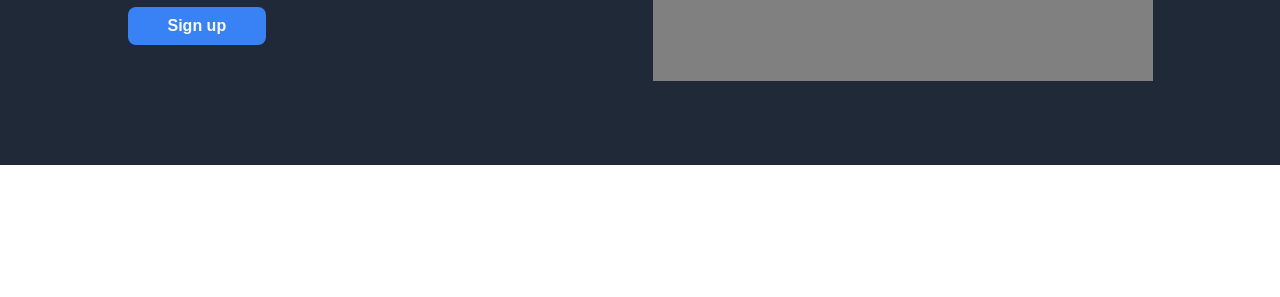
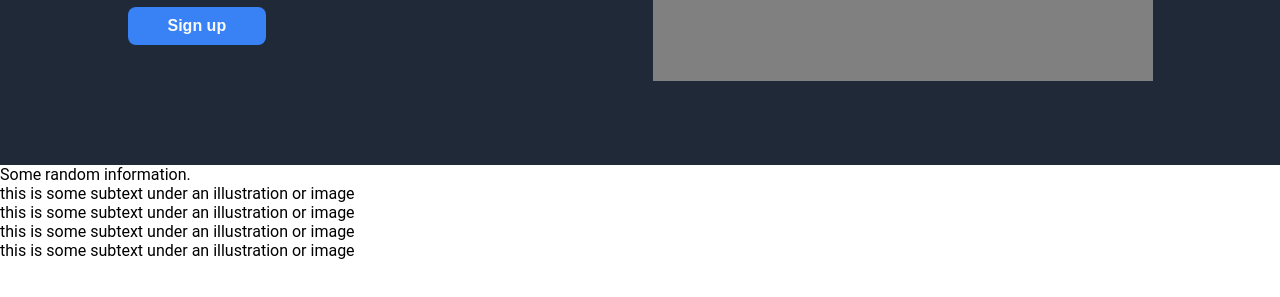
Before and after one commit to sakele/landing-page, a plain HTML site: page index.html in a window 1280 px wide. Shown: the part 329-626 px from the top of the page. Drawn offline with Linux system fonts and the light colour scheme.

Commit message:
Add divs for second main content section and wrote text for content cards

```diff
--- a/index.html
+++ b/index.html
@@ -34,7 +34,43 @@
             </div>
         </div>
         <div class="two">
+            <div class="title">
+                <p>Some random information.</p>
+            </div>
+            <div class="items">
+                <div class="item">
+                    <div class="card">
 
+                    </div>
+                    <div class="item-text">
+                        <p>this is some subtext under an illustration or image</p>
+                    </div>
+                </div>
+                <div class="item">
+                    <div class="card">
+
+                    </div>
+                    <div class="item-text">
+                        <p>this is some subtext under an illustration or image</p>
+                    </div>
+                </div>
+                <div class="item">
+                    <div class="card">
+
+                    </div>
+                    <div class="item-text">
+                        <p>this is some subtext under an illustration or image</p>
+                    </div>
+                </div>
+                <div class="item">
+                    <div class="card">
+
+                    </div>
+                    <div class="item-text">
+                        <p>this is some subtext under an illustration or image</p>
+                    </div>
+                </div>
+            </div>
         </div>
         <div class="three">
 
```
